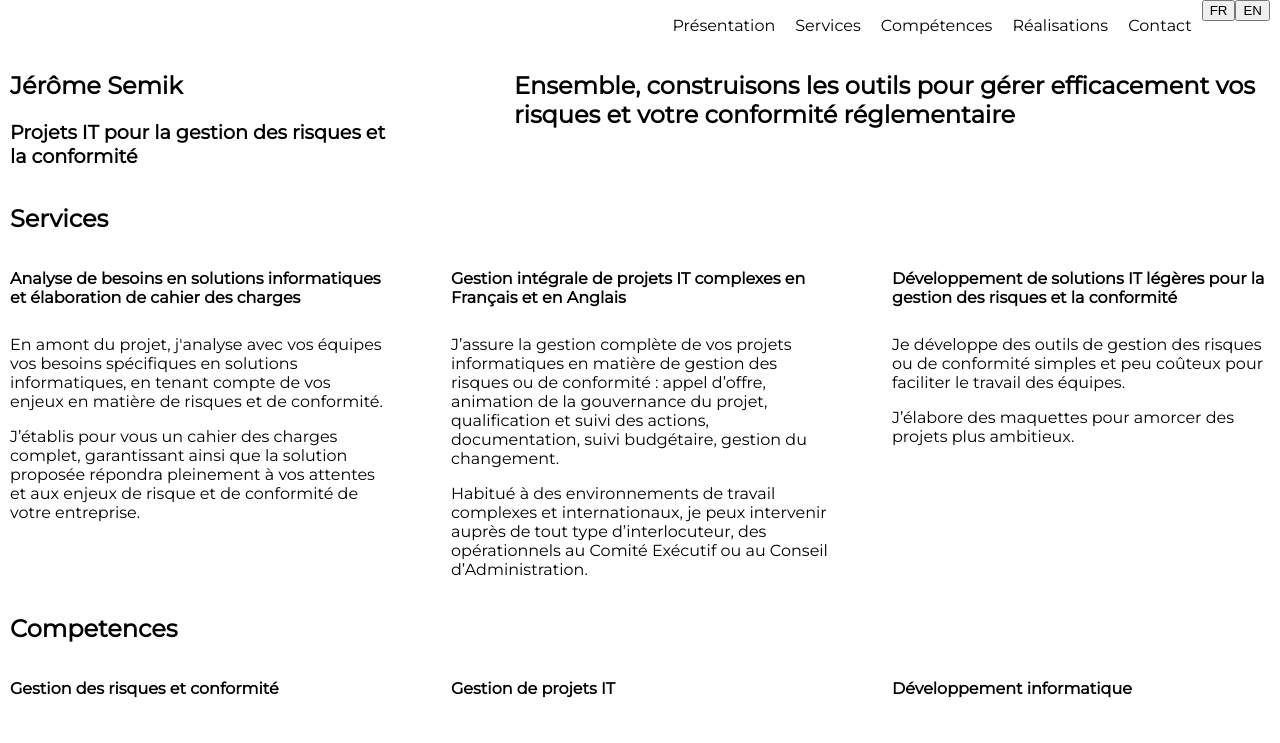
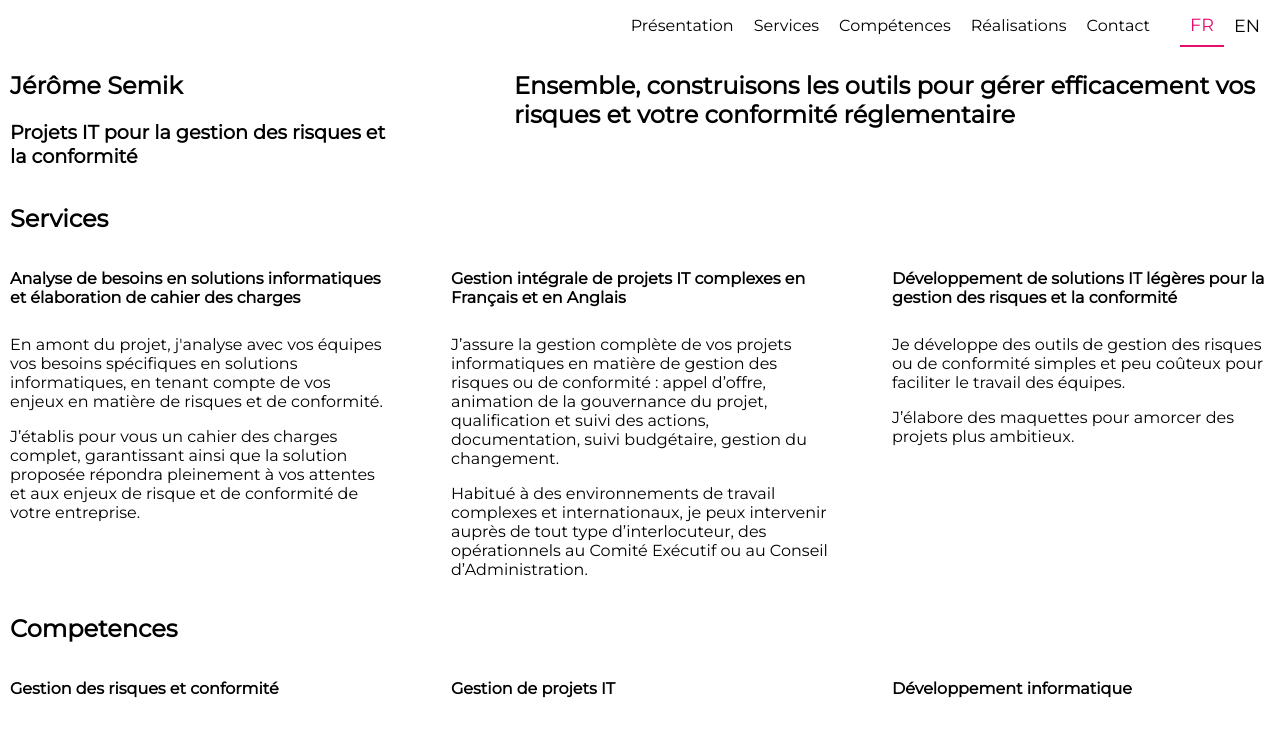
Before and after one commit to Myzaka/Personal-page, a React (Create React App) app in the folder frontend/: page / in a window 1280 px wide. Shown: the top 743 px of the page. Built offline with nearby package versions, Linux system fonts and the light colour scheme.

Commit message:
Mise en forme boutons sélection langue

```diff
--- a/frontend/src/components/Language/Language.jsx
+++ b/frontend/src/components/Language/Language.jsx
@@ -1,15 +1,34 @@
-import React from 'react';
+import React, { useState } from 'react';
 import { useLang } from '../Generic/Language_context';
-import './Language_style.scss'
+import './Language_style.scss';
 
 export default function LanguageSelector() {
+  const { changeLanguage } = useLang();
+  const [selectedButton, setSelectedButton] = useState('fr');
 
-  const { changeLanguage } = useLang();
+  const handleLanguageChange = (newLanguage) => {
+    changeLanguage(newLanguage);
+    setSelectedButton(newLanguage);
+  };
 
   return (
-    <div>
-      <button onClick={() => changeLanguage('fr')}>FR</button>
-      <button onClick={() => changeLanguage('en')}>EN</button>
+    <div className="languageSelector">
+      <button
+        className={`languageSelector__button ${
+          selectedButton === 'fr' ? 'languageSelector__button--selected' : ''
+        }`}
+        onClick={() => handleLanguageChange('fr')}
+      >
+        FR
+      </button>
+      <button
+        className={`languageSelector__button ${
+          selectedButton === 'en' ? 'languageSelector__button--selected' : ''
+        }`}
+        onClick={() => handleLanguageChange('en')}
+      >
+        EN
+      </button>
     </div>
   );
 }
--- a/frontend/src/components/Language/Language_style.scss
+++ b/frontend/src/components/Language/Language_style.scss
@@ -1,10 +1,19 @@
-.language {
+.languageSelector {
     display: flex;
-    justify-content: flex-end;
-    &__selection{
-        display: flex;
-        flex-direction: row;
-        list-style-type: none;
-        margin-right: 20px;
+    flex-direction: row;
+    align-items: center;
+    margin-left: 20px;
+    &__button{
+        font-family: Montserrat;
+        font-size: 1.1em;
+        background-color: white; // Appliquer un fond blanc
+        border: none; // Supprimer la bordure
+        outline: none; // Supprimer le contour (focus outline)
+        padding: 10px 10px; // Ajouter un espacement interne
+        cursor: pointer;
+        &--selected{
+            color:#E50D6D;
+            border-bottom: 2px solid #E50D6D;
         }
     }
+}
```
